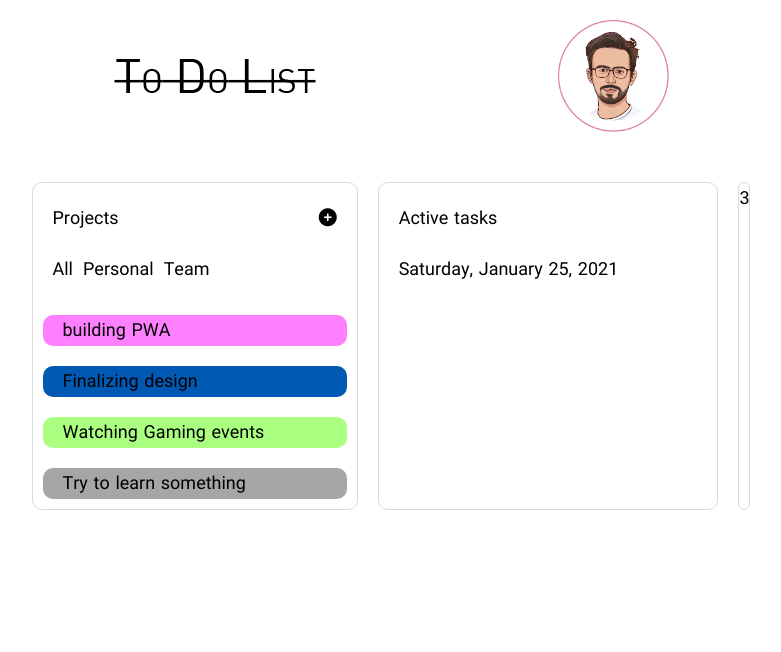
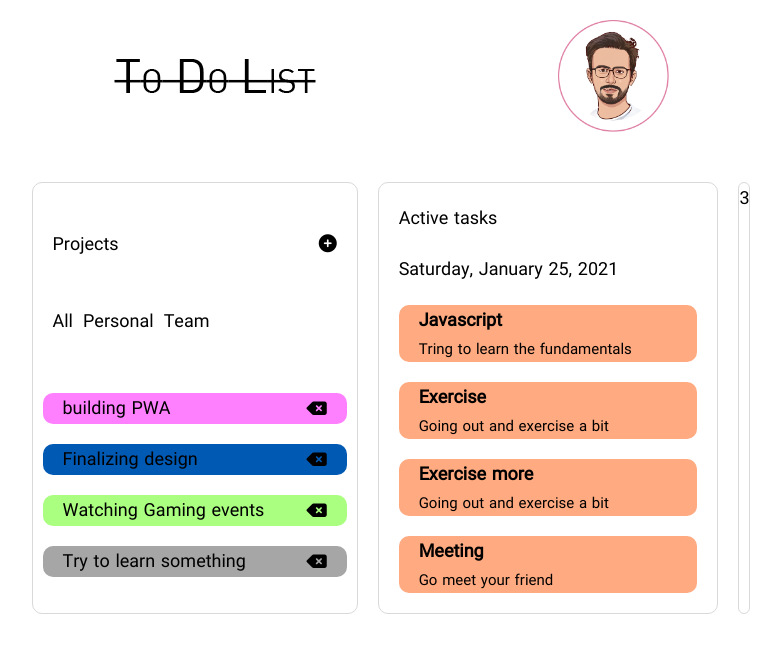
Before and after one commit to Numixious/To-Do-List, a plain HTML site: page index.html in a window 1280 px wide. Shown: the whole page, without its empty margins (249-1030 px from the left). Drawn offline with nearby package versions, Linux system fonts and the light colour scheme.

Commit message:
11:24 AM 27 Feb

```diff
--- a/assets/styles.css
+++ b/assets/styles.css
@@ -64,7 +64,7 @@ body {
   align-self: center;
 }
 .hero--border {
-  border: 0.5px solid #d9d9d9;
+  border: 0.01px solid #d9d9d9;
   margin: 5rem 1rem;
   /* padding: 2rem; */
   border-radius: 10px;
@@ -141,6 +141,9 @@ body {
   width: 100%;
   padding: 0 2rem;
 }
+.category--boxes--details1 i {
+  cursor: pointer;
+}
 .category--boxes--details2 {
   background-color: var(--color-background3);
   /* border: 1px solid var(--color-background3); */
@@ -152,6 +155,9 @@ body {
   align-items: center;
   width: 100%;
   padding: 0 2rem;
+}
+.category--boxes--details2 i {
+  cursor: pointer;
 }
 .category--boxes--details3 {
   background-color: var(--color-border);
@@ -165,6 +171,9 @@ body {
   width: 100%;
   padding: 0 2rem;
 }
+.category--boxes--details3 i {
+  cursor: pointer;
+}
 .middle__date {
   display: flex;
   justify-content: flex-start;
@@ -173,3 +182,20 @@ body {
   padding-left: 2rem;
   cursor: pointer;
 }
+.active--tasks--boxes {
+  background-color: var(--color-background4);
+  /* border: 1px solid var(--color-background3); */
+  border-radius: 10px;
+  margin: 2rem 2rem;
+  display: flex;
+  justify-content: space-between;
+  align-items: center;
+  padding: 0 2rem;
+  display: flex;
+  justify-content: flex-start;
+  align-items: flex-start;
+  flex-direction: column;
+}
+.active--tasks--boxes p {
+  font-size: 1.5rem;
+}
--- a/index.html
+++ b/index.html
@@ -58,15 +58,19 @@
         <section class="category--boxes">
           <div class="category--boxes--details">
             <div>building PWA</div>
+            <i class="fa-solid fa-delete-left"></i>
           </div>
           <div class="category--boxes--details1">
             <p>Finalizing design</p>
+            <i class="fa-solid fa-delete-left"></i>
           </div>
           <div class="category--boxes--details2">
             <p>Watching Gaming events</p>
+            <i class="fa-solid fa-delete-left"></i>
           </div>
           <div class="category--boxes--details3">
             <p>Try to learn something</p>
+            <i class="fa-solid fa-delete-left"></i>
           </div>
         </section>
       </div>
@@ -76,7 +80,27 @@
           <i class=""></i>
         </section>
         <section class="middle__date">
-          <p>Saturday, January 25, 2021</p>
+          <div>
+            <p>Saturday, January 25, 2021</p>
+          </div>
+        </section>
+        <section class=".active--tasks">
+          <div class="active--tasks--boxes">
+            <h4>Javascript</h4>
+            <p>Tring to learn the fundamentals</p>
+          </div>
+          <div class="active--tasks--boxes">
+            <h4>Exercise</h4>
+            <p>Going out and exercise a bit</p>
+          </div>
+          <div class="active--tasks--boxes">
+            <h4>Exercise more</h4>
+            <p>Going out and exercise a bit</p>
+          </div>
+          <div class="active--tasks--boxes">
+            <h4>Meeting</h4>
+            <p>Go meet your friend</p>
+          </div>
         </section>
       </section>
       <div class="hero--border right__border">3</div>
```
